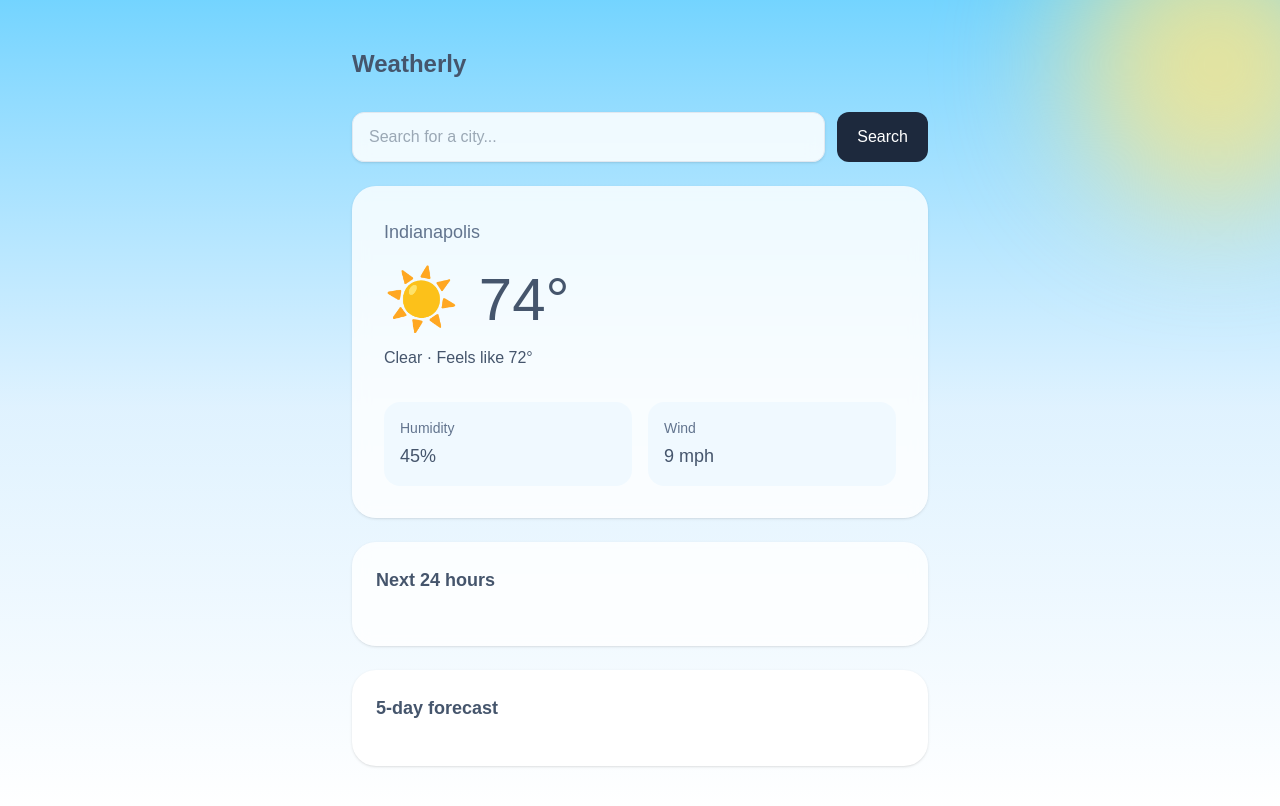
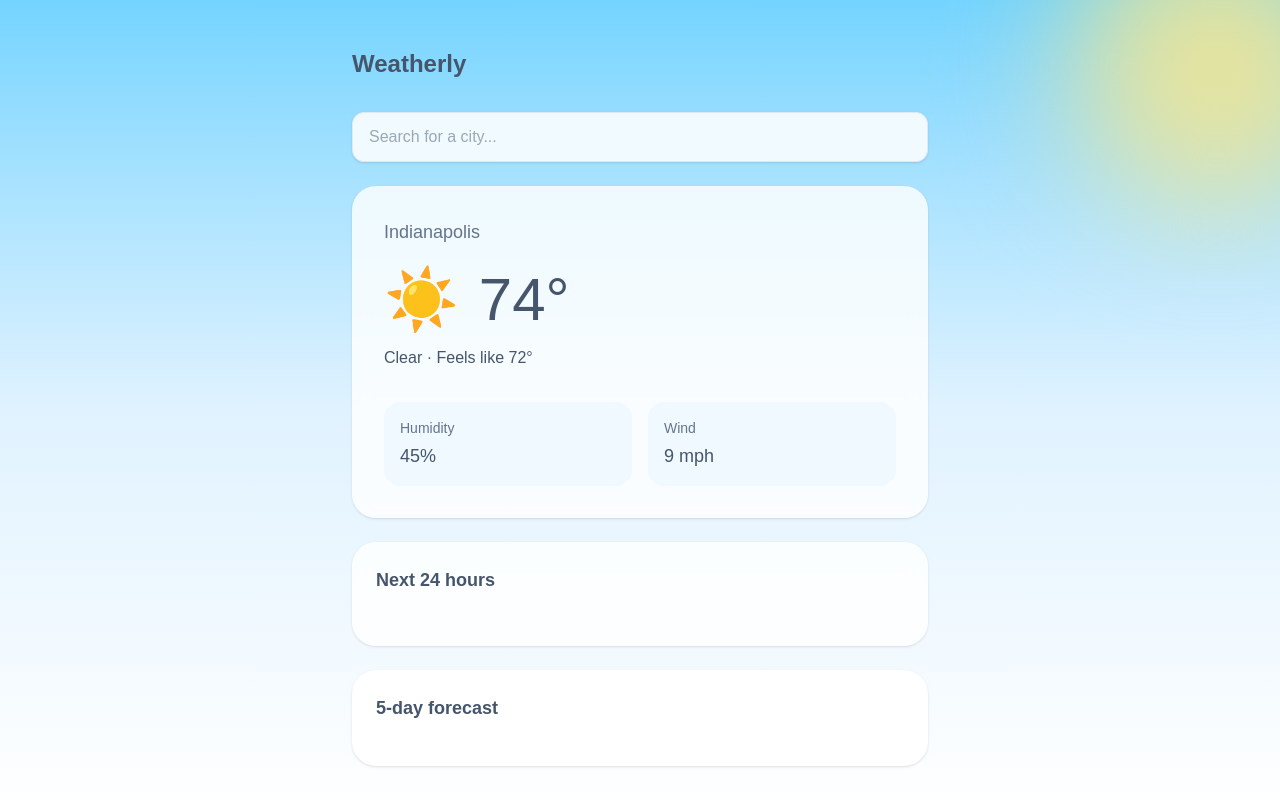
Before and after one commit to bbeck2417/weather-app, a Next.js app: page / in a window 1280 px wide. Shown: the top 806 px of the page. Built offline with nearby package versions, Linux system fonts and the light colour scheme.

Commit message:
Streamline location search

```diff
--- a/src/app/page.tsx
+++ b/src/app/page.tsx
@@ -64,11 +64,12 @@ export default function Home() {
   const [isSearchingLocations, setIsSearchingLocations] = useState(false);
   const [error, setError] = useState("");
   const [locationOptions, setLocationOptions] = useState<LocationOption[]>([]);
+  const [isLocationSelected, setIsLocationSelected] = useState(false);
 
   useEffect(() => {
     const searchTerm = city.trim();
 
-    if (searchTerm.length < 2) {
+    if (isLocationSelected || searchTerm.length < 2) {
       return;
     }
 
@@ -109,45 +110,7 @@ export default function Home() {
       window.clearTimeout(timeoutId);
       controller.abort();
     };
-  }, [city]);
-
-  async function handleSearch(event: React.SubmitEvent<HTMLFormElement>) {
-    event.preventDefault();
-
-    const searchTerm = city.trim();
-
-    if (!searchTerm) {
-      return;
-    }
-
-    setIsLoading(true);
-    setError("");
-
-    try {
-      const locationResponse = await fetch(
-        `https://geocoding-api.open-meteo.com/v1/search?name=${encodeURIComponent(searchTerm)}&count=5&language=en&format=json`,
-      );
-
-      if (!locationResponse.ok) {
-        throw new Error("Unable to search for that city.");
-      }
-
-      const locationData = await locationResponse.json();
-      const locations: LocationOption[] = locationData.results ?? [];
-
-      if (locations.length === 0) {
-        throw new Error("City not found. Try another search.");
-      }
-
-      setLocationOptions(locations);
-    } catch (error) {
-      setError(
-        error instanceof Error ? error.message : "Something went wrong.",
-      );
-    } finally {
-      setIsLoading(false);
-    }
-  }
+  }, [city, isLocationSelected]);
 
   async function handleLocationSelect(location: LocationOption) {
     setIsLoading(true);
@@ -170,7 +133,8 @@ export default function Home() {
         : location.name;
 
       setSearchedCity(locationLabel);
-
+      setCity(locationLabel);
+      setIsLocationSelected(true);
       setWeather({
         temperature: weatherData.current.temperature_2m,
         feelsLike: weatherData.current.apparent_temperature,
@@ -258,26 +222,27 @@ export default function Home() {
       )}
       <section className="relative mx-auto max-w-xl">
         <h1 className="text-2xl font-semibold">Weatherly</h1>
-        <form className="mt-8 flex gap-3" onSubmit={handleSearch}>
+        <div className="mt-8">
+          <label className="sr-only" htmlFor="city-search">
+            Search for a city
+          </label>
+
           <input
-            className="w-full rounded-xl border border-slate-200 bg-white/85 backdrop-blur-sm px-4 py-3 shadow-sm outline-none"
+            className="w-full rounded-xl border border-slate-200 bg-white/85 px-4 py-3 shadow-sm outline-none backdrop-blur-sm"
+            id="city-search"
             placeholder="Search for a city..."
             type="search"
             value={city}
             onChange={(event) => {
               setCity(event.target.value);
+              setIsLocationSelected(false);
               setLocationOptions([]);
             }}
           />
-
-          <button
-            className="rounded-xl bg-slate-800 px-5 py-3 font-medium text-white disabled:cursor-not-allowed disabled:opacity-60"
-            disabled={isLoading}
-            type="submit"
-          >
-            {isLoading ? "Loading..." : "Search"}
-          </button>
-        </form>
+        </div>
+        {isLoading && (
+          <p className="mt-3 text-sm text-slate-600">Loading weather...</p>
+        )}
         {isSearchingLocations && (
           <p className="mt-3 text-sm text-slate-600">Searching locations...</p>
         )}
```
